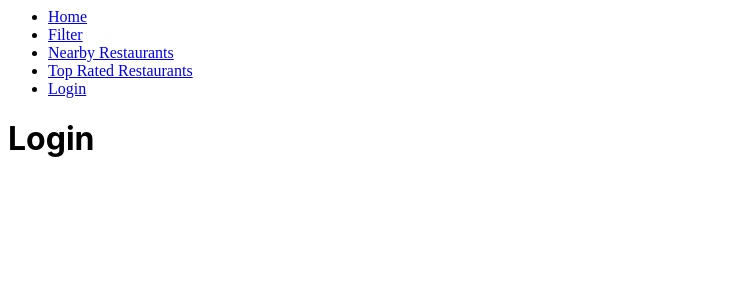
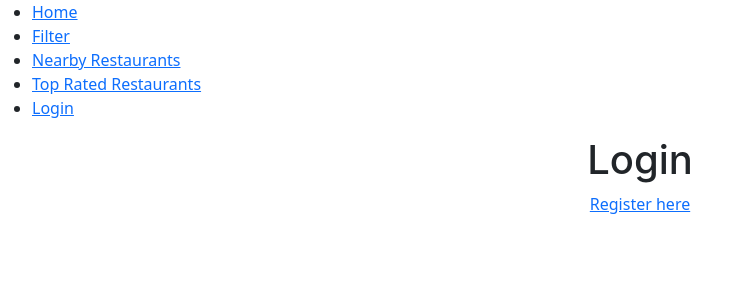
Before and after one commit to rba1aji/restoview, a React (Create React App) app: page /auth/login in a window 1280 px wide. Shown: the top 300 px of the page, without its empty margins (0-743 px from the left). Built offline with nearby package versions, Linux system fonts and the light colour scheme.

Commit message:
installed bootsrap , login, register updated

```diff
--- a/src/containers/Login/index.js
+++ b/src/containers/Login/index.js
@@ -1,4 +1,10 @@
 import React from 'react';
+import { Link } from 'react-router-dom';
 export default function Login() {
-  return <h1>Login</h1>;
+  return (
+    <div className="text-center">
+      <h1>Login</h1>
+      <Link to="/auth/register">Register here</Link>
+    </div>
+  );
 }
--- a/src/containers/Register/index.js
+++ b/src/containers/Register/index.js
@@ -1,6 +1,10 @@
 import React from 'react';
+import { Link } from 'react-router-dom'
 export default function Register(){
   return(
-    <h1>Register</h1>
+    <div className="text-center">
+      <h1>Register</h1>
+      <Link to="/auth/login">Login here</Link>
+    </div>
   );
 }
--- a/src/index.js
+++ b/src/index.js
@@ -1,6 +1,7 @@
 import React, { StrictMode } from 'react';
 import { createRoot } from 'react-dom/client';
 
+import 'bootstrap/dist/css/bootstrap.min.css';
 import App from './App';
 
 const rootElement = document.getElementById('root');
```
Also changed, not shown: package.json (+7 -3 lines).
